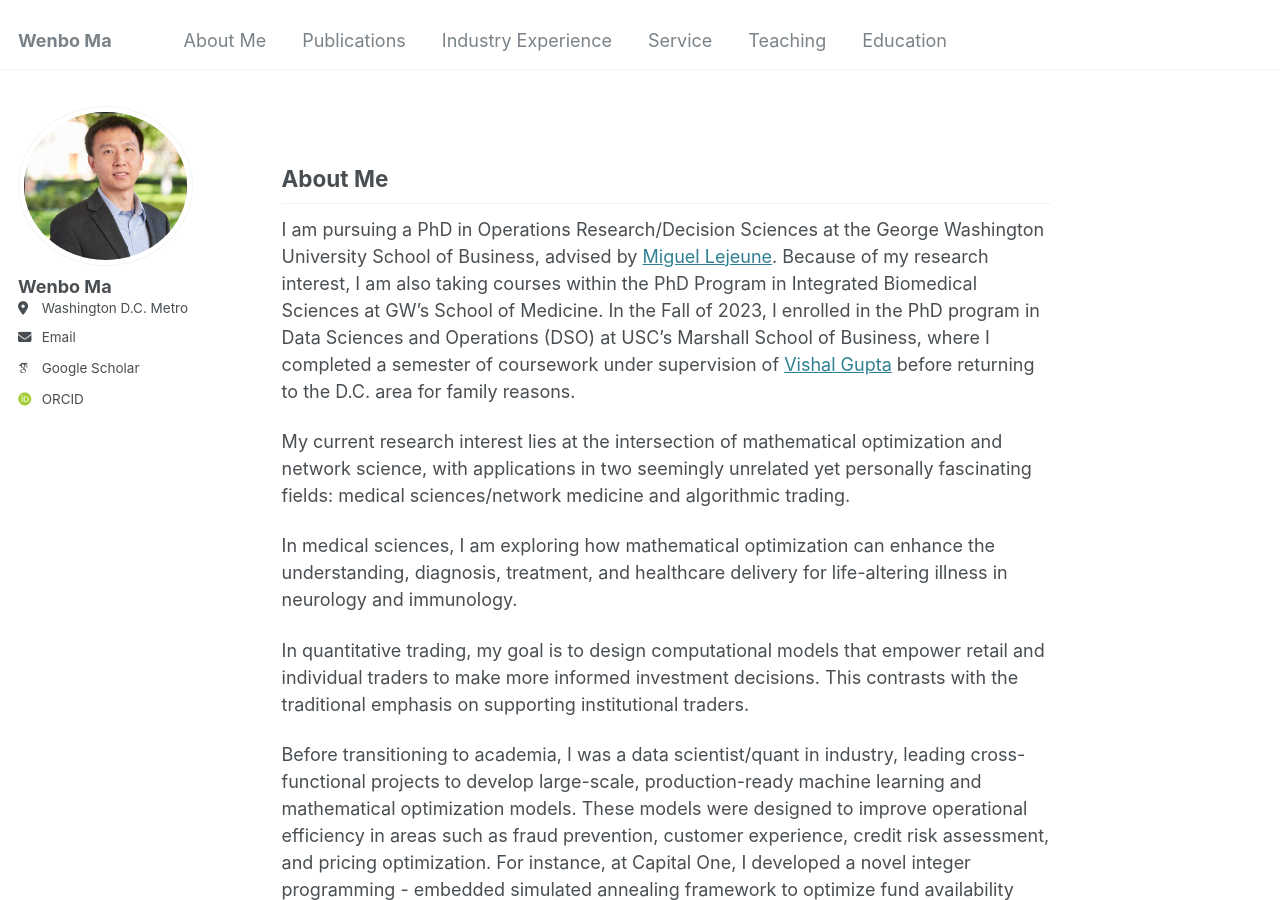
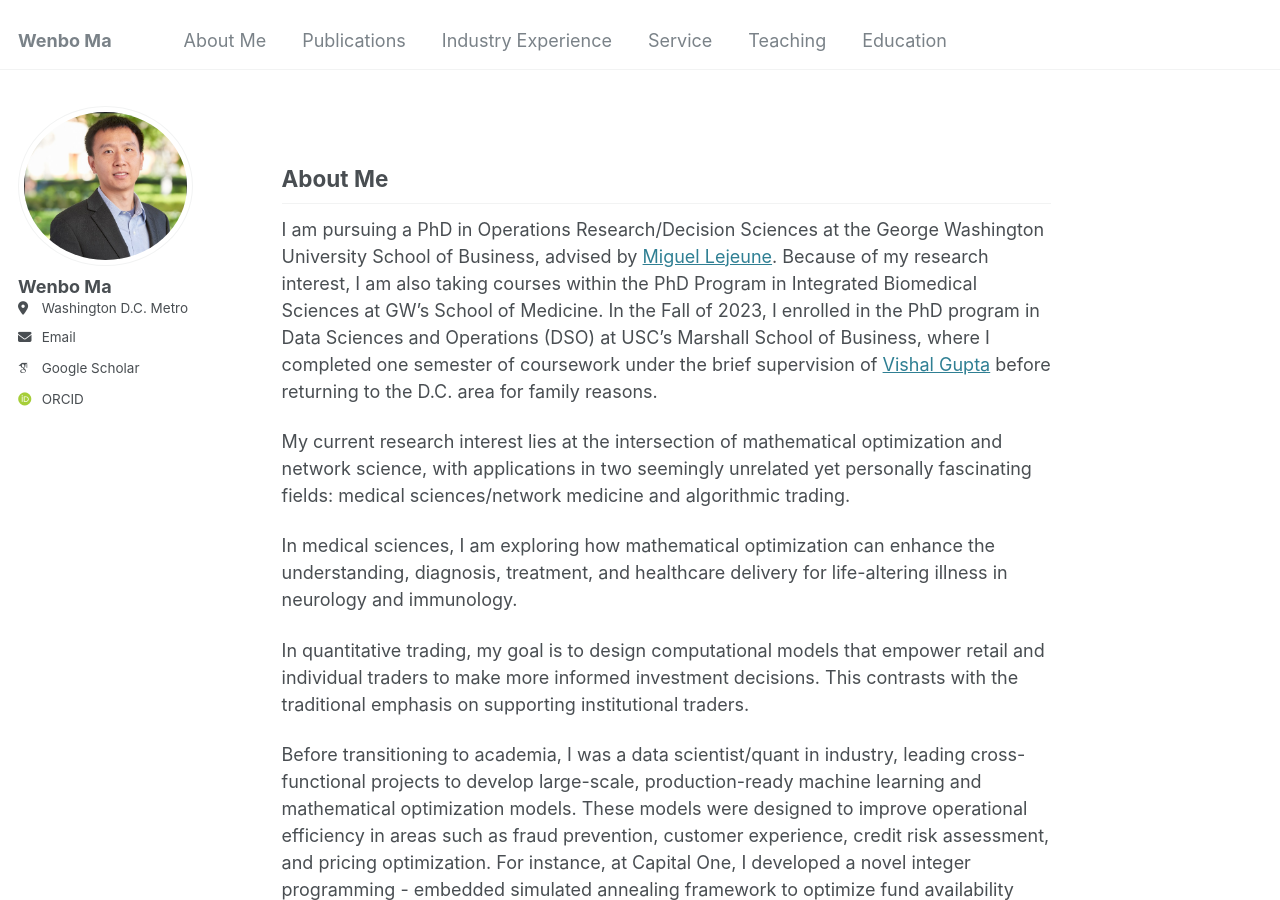
Before and after one commit to wenbo5565/wenbo5565.github.io, a Jekyll site: the page built from _pages/about.md, in a window 1280 px wide and 900 px high. Built offline with Jekyll 4.4.1, drawn with Linux system fonts in a browser that asks for light colours; some web fonts are replaced.

Commit message:
Update about.md

```diff
--- a/_pages/about.md
+++ b/_pages/about.md
@@ -9,7 +9,7 @@ redirect_from:
 
 ## About Me <a id="about"></a>
 
-I am pursuing a PhD in Operations Research/Decision Sciences at the George Washington University School of Business, advised by [Miguel Lejeune](https://business.gwu.edu/miguel-lejeune). Because of my research interest, I am also taking courses within the PhD Program in Integrated Biomedical Sciences at GW's School of Medicine. In the Fall of 2023, I enrolled in the PhD program in Data Sciences and Operations (DSO) at USC's Marshall School of Business, where I completed a semester of coursework under supervision of [Vishal Gupta](https://faculty.marshall.usc.edu/Vishal-Gupta/) before returning to the D.C. area for family reasons.
+I am pursuing a PhD in Operations Research/Decision Sciences at the George Washington University School of Business, advised by [Miguel Lejeune](https://business.gwu.edu/miguel-lejeune). Because of my research interest, I am also taking courses within the PhD Program in Integrated Biomedical Sciences at GW's School of Medicine. In the Fall of 2023, I enrolled in the PhD program in Data Sciences and Operations (DSO) at USC's Marshall School of Business, where I completed one semester of coursework under the brief supervision of [Vishal Gupta](https://faculty.marshall.usc.edu/Vishal-Gupta/) before returning to the D.C. area for family reasons.
 
 My current research interest lies at the intersection of mathematical optimization and network science, with applications in two seemingly unrelated yet personally fascinating fields: medical sciences/network medicine and algorithmic trading.
 
```
